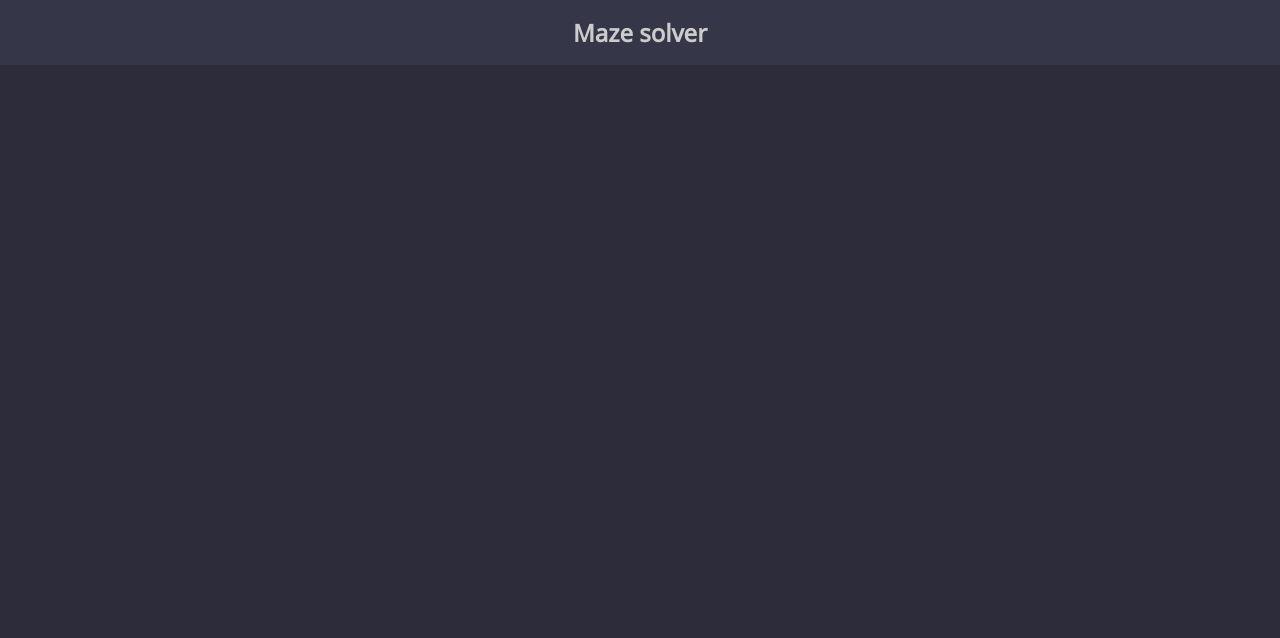
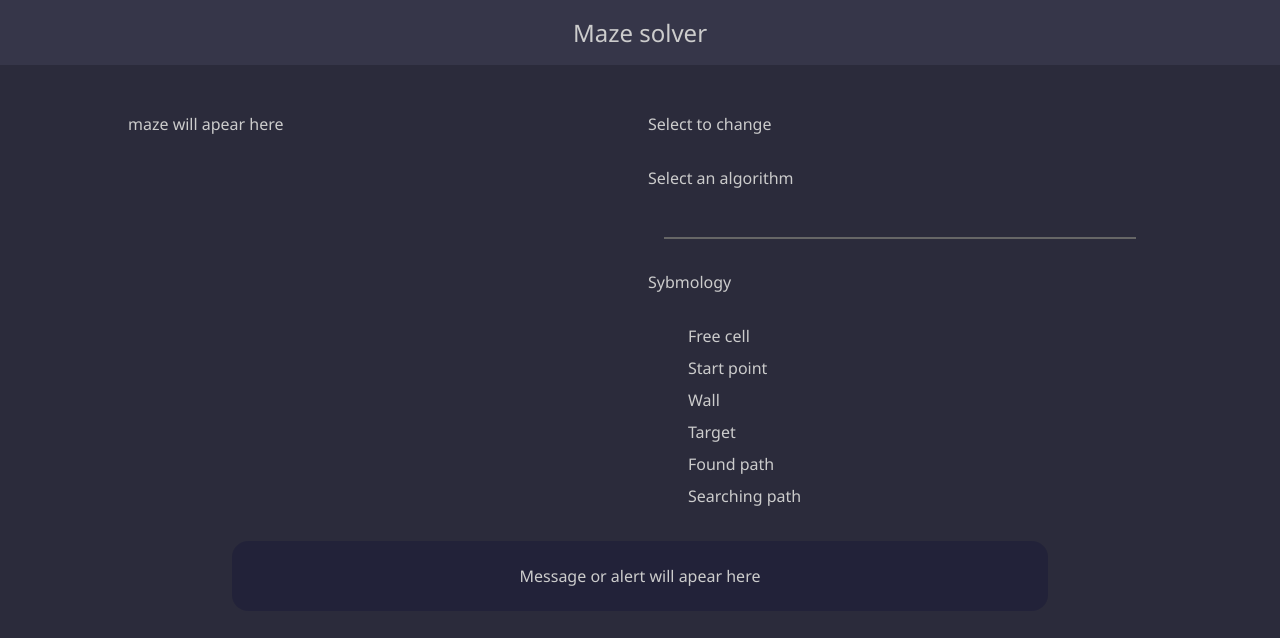
Before and after one commit to arcamp0130/search-in-maze, a website: page public/index.html in a window 1280 px wide. Drawn offline with Linux system fonts and the light colour scheme.

Commit message:
feat: creating and sectioning page layout with basic styles and colors.

```diff
--- a/public/index.html
+++ b/public/index.html
@@ -15,7 +15,60 @@
     <header>
         <h1>Maze solver</h1>
     </header>
-    <main></main>
+
+    <main>
+        <div class="game container">
+            <div class="maze container">
+                <div id="maze">
+                    <p>maze will apear here</p>
+                </div>
+            </div>
+
+            <div class="terms container">
+                <div class="controls section">
+                    <div class="container">
+                        <p>Select to change</p>
+                        <div class="cells controller">
+                        </div>
+                    </div>
+
+                    <div class="container">
+                        <p>Select an algorithm</p>
+                        <div class="algorithms controller">
+                        </div>
+                    </div>
+                </div>
+                <hr>
+                <div class="symbols section">
+                    <p>Sybmology</p>
+                    <ul>
+                        <li>
+                            <p>Free cell</p>
+                        </li>
+                        <li>
+                            <p>Start point</p>
+                        </li>
+                        <li>
+                            <p>Wall</p>
+                        </li>
+                        <li>
+                            <p>Target</p>
+                        </li>
+                        <li>
+                            <p>Found path</p>
+                        </li>
+                        <li>
+                            <p>Searching path</p>
+                        </li>
+                    </ul>
+                </div>
+            </div>
+        </div>
+
+        <div class="alert container">
+            <p id="message">Message or alert will apear here</p>
+        </div>
+    </main>
 </body>
 
 <script type="module" src="./js/entry.js"></script>
--- a/public/styles.css
+++ b/public/styles.css
@@ -1,28 +1,123 @@
+:root {
+  --primary-color: hsl(240, 15%, 20%);
+  --font-color: hsl(0, 0%, 80%);
+  --banner-color: hsl(240, 15%, 25%);
+  --border-color: hsl(0, 0%, 40%);
+  --cell-free-color: hsl(240, 10%, 50%);
+  --cell-wall-color: hsl(0, 30%, 15%);
+  --cell-source-color: hsl(180, 50%, 50%);
+  --cell-target-color: hsl(40, 50%, 50%);
+  --cell-trackback-color: hsl(120, 50%, 50%);
+  --cell-searching-color: hsl(270, 50%, 50%);
+  --cell-hover-border: hsl(0, 0%, 10%);
+  --alert-background-color: hsla(240, 100%, 10%, 20%);
+}
+
 * {
   font-family: "Noto Sans", sans-serif;
   font-optical-sizing: auto;
   font-weight: 400;
   font-style: normal;
-  font-variation-settings:
-    "wdth" 100;
+  font-variation-settings: "wdth" 100;
 }
 
 body {
   margin: 0;
   padding: 0;
-    background-color: hsl(240, 14%, 20%);
-    color: hsl(0, 0%, 80%);
+  background-color: var(--primary-color);
+  color: var(--font-color);
+  height: 100%;
 }
 
 header {
-    background-color: hsl(240, 15%, 25%);
+  background-color: var(--banner-color);
   margin: 0 0 0.5rem 0;
 }
 
-header > h1{
+h1 {
   text-align: center;
   font-size: 1.5rem;
-    font-weight: 600;
+  font-weight: 400;
   padding: 1rem 0;
   margin: 0;
 }
+
+main {
+  display: flex;
+  flex-direction: column;
+  padding: 0 1rem;
+  margin: 2rem auto;
+  max-width: 1024px;
+}
+
+hr {
+  border: 1px solid var(--border-color);
+  margin: 2rem 1rem;
+}
+
+.game.container {
+  display: flex;
+  flex-direction: row;
+  gap: 2.5rem;
+}
+
+.alert.container {
+  width: 100%;
+  max-width: 768px;
+  margin: 1.5rem auto;
+  padding: 1.5rem;
+  background-color: var(--alert-background-color);
+  border-radius: 1rem;
+}
+
+#message {
+  text-align: center;
+  margin: 0;
+}
+
+.maze.container {
+  display: block;
+  width: 100%;
+  max-width: 30rem;;
+}
+
+#maze {
+  width: 100%;
+  height: 100%;
+}
+
+.terms.container {
+  width: 100%;
+}
+
+.cell {
+  aspect-ratio: 1;
+  background-color: var(--cell-free-color);
+}
+
+.controls {
+  display: flex;
+  flex-direction: column;
+}
+
+.cell:hover  {
+  cursor: pointer;
+  outline: 0.2rem solid var(--cell-hover-border);
+  outline-offset: -0.2rem;
+}
+
+.cells.controller {
+  display: grid;
+  grid-template-columns: repeat(4, 1fr);
+  gap: 0.5rem;
+  max-width: 15rem;
+}
+
+.symbols li {
+  display: flex;
+  list-style: none;
+  flex-direction: row;
+  align-content: center;
+  height: 2rem;
+  gap: 0.5rem;
+}
```
Lines whose indentation alone changed are shown as unchanged.
